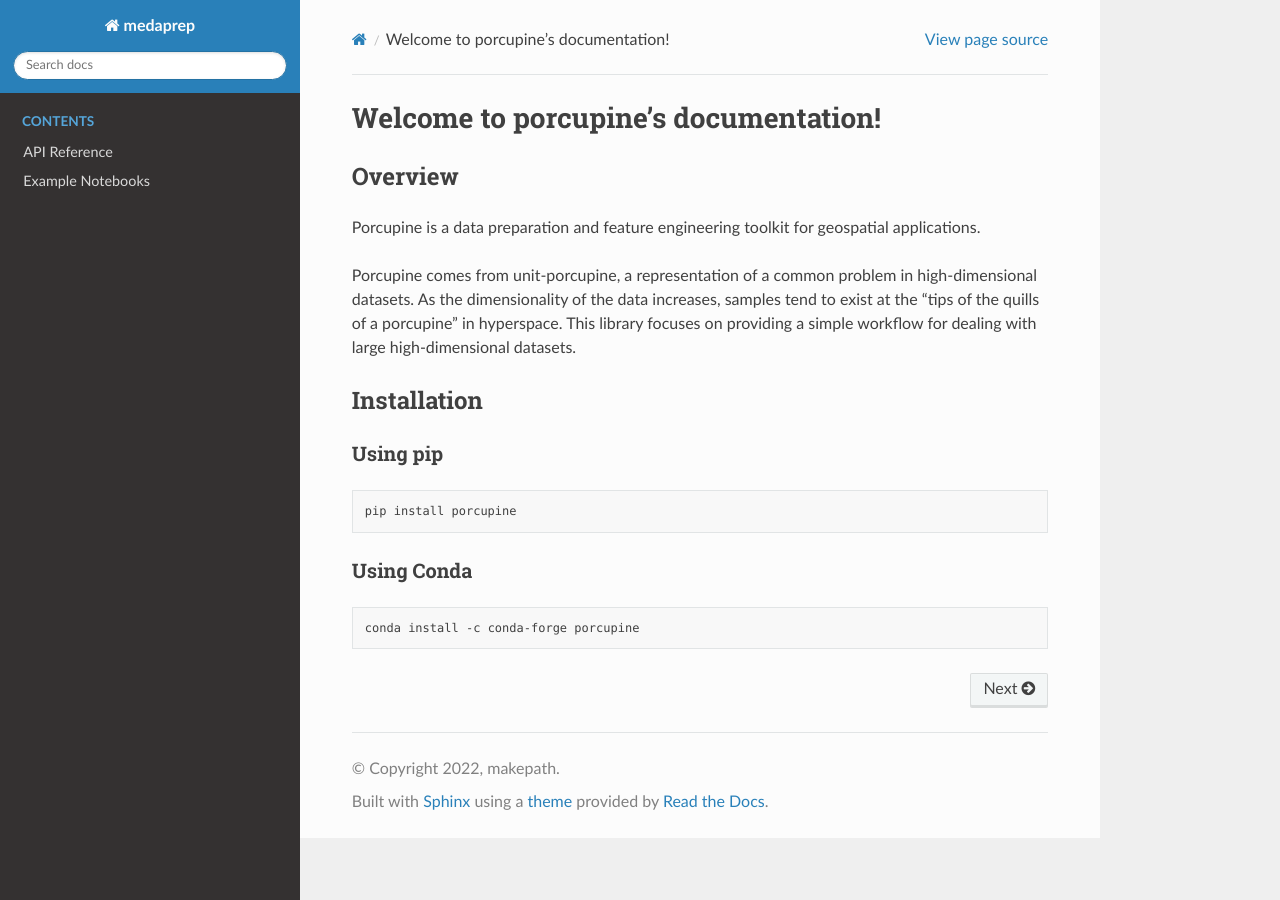
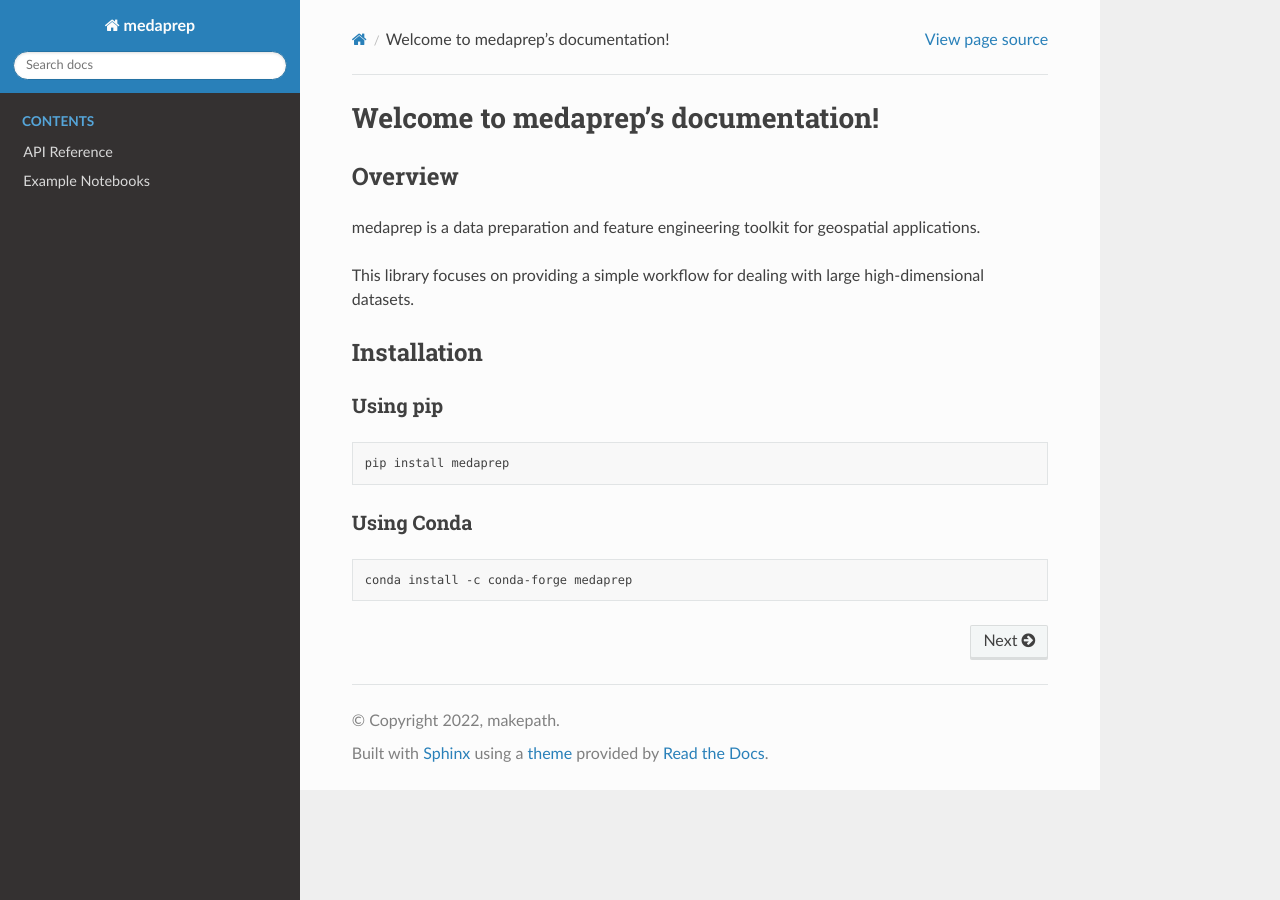
Before and after one commit to makepath/medaprep, a Sphinx documentation site: the page built from docs/source/index.rst, in a window 1280 px wide. Built offline with Sphinx 7.4.7 and the Read the Docs theme 2.0.0, drawn with Linux system fonts in a browser that asks for light colours.

Commit message:
Update index.rst

```diff
--- a/docs/source/index.rst
+++ b/docs/source/index.rst
@@ -3,14 +3,14 @@
    You can adapt this file completely to your liking, but it should at least
    contain the root `toctree` directive.
 
-Welcome to porcupine's documentation!
+Welcome to medaprep's documentation!
 =====================================
 Overview
 ########
 
-Porcupine is a data preparation and feature engineering toolkit for geospatial applications.
+medaprep is a data preparation and feature engineering toolkit for geospatial applications.
 
-Porcupine comes from unit-porcupine, a representation of a common problem in high-dimensional datasets. As the dimensionality of the data increases, samples tend to exist at the "tips of the quills of a porcupine" in hyperspace. This library focuses on providing a simple workflow for dealing with large high-dimensional datasets.
+This library focuses on providing a simple workflow for dealing with large high-dimensional datasets.
 
 
 Installation
@@ -21,14 +21,14 @@ Using pip
 
 .. code-block:: bash
 
-   pip install porcupine
+   pip install medaprep
 
 Using Conda
 ***********
 
 .. code-block:: bash
 
-   conda install -c conda-forge porcupine
+   conda install -c conda-forge medaprep
 
 .. toctree::
    :caption: Contents
```
